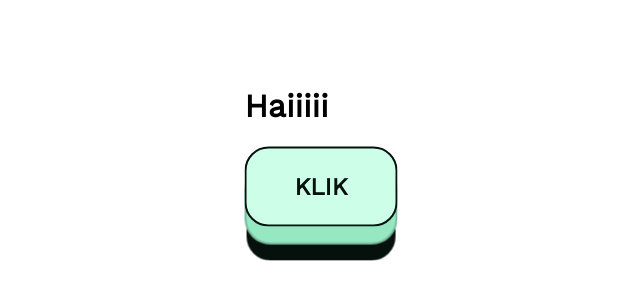
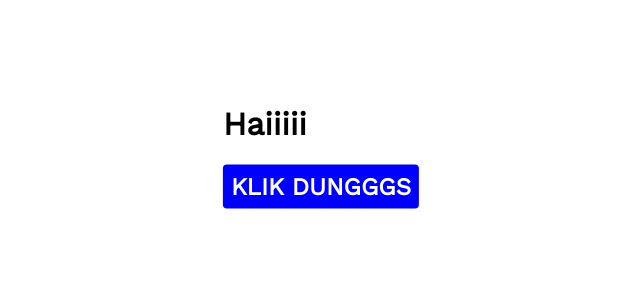
Before and after one commit to rona-wulan/happy-birthday, a website: page index.html in a window 1280 px wide. Shown: the part 254-554 px from the top of the page, without its empty margins (319-959 px from the left). Drawn offline with nearby package versions, Linux system fonts and the light colour scheme.

Commit message:
fix button

```diff
--- a/index.html
+++ b/index.html
@@ -16,7 +16,9 @@
 <body>
   <div class="pre-container" id="pre-container">
     <h1>Haiiiii</h1>
-    <button id="button" onclick="play()" class="big-button">Klik</button>
+    <button id="button" onclick="play()" class=""
+      style="background: blue; color: white !important;border-radius: 4px; padding: 8px;">Klik
+      Dungggs</button>
     <!-- <button id="button" class="button-styled" onclick="play()">Click Me</button> -->
     <audio preload="auto" id="audio" src="mucis.mp3"></audio>
   </div>
```
